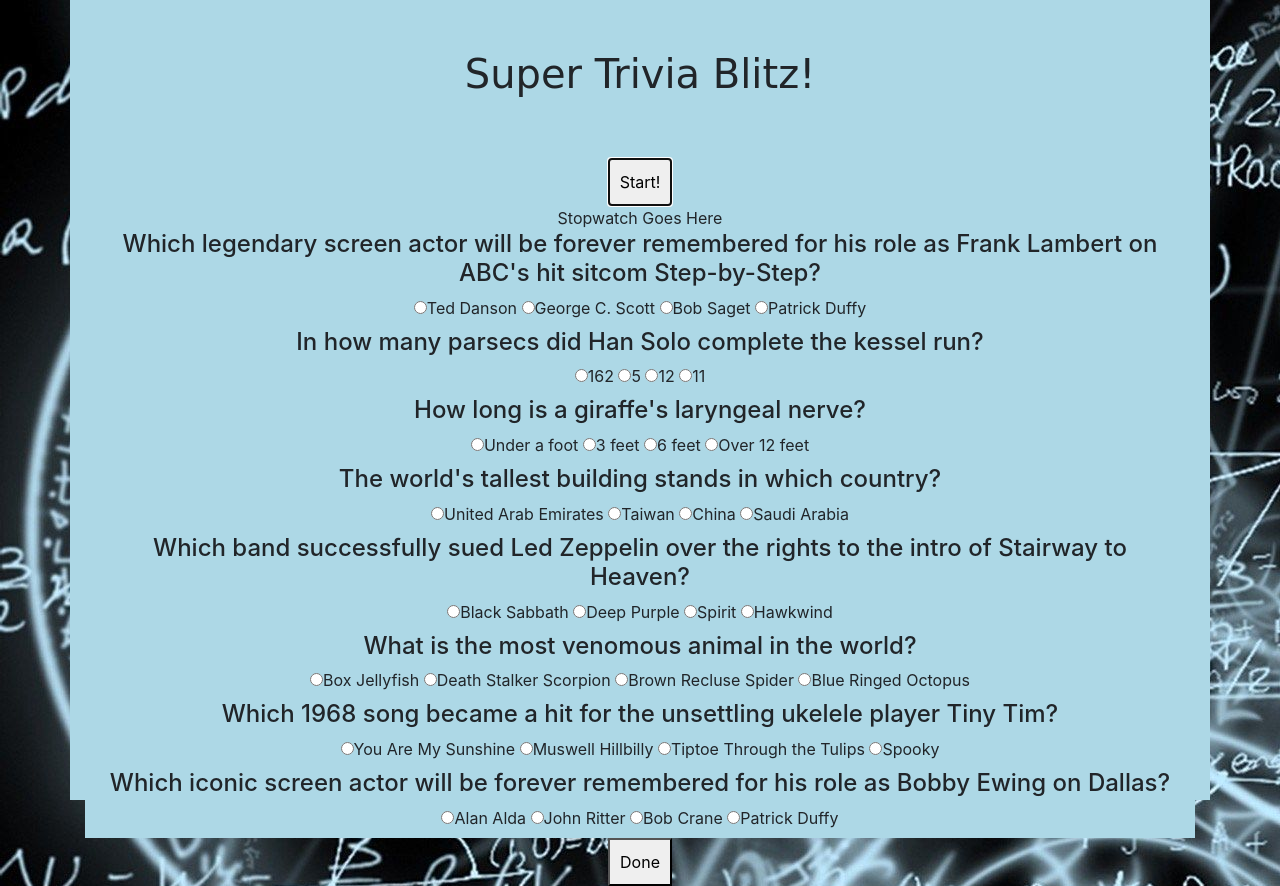
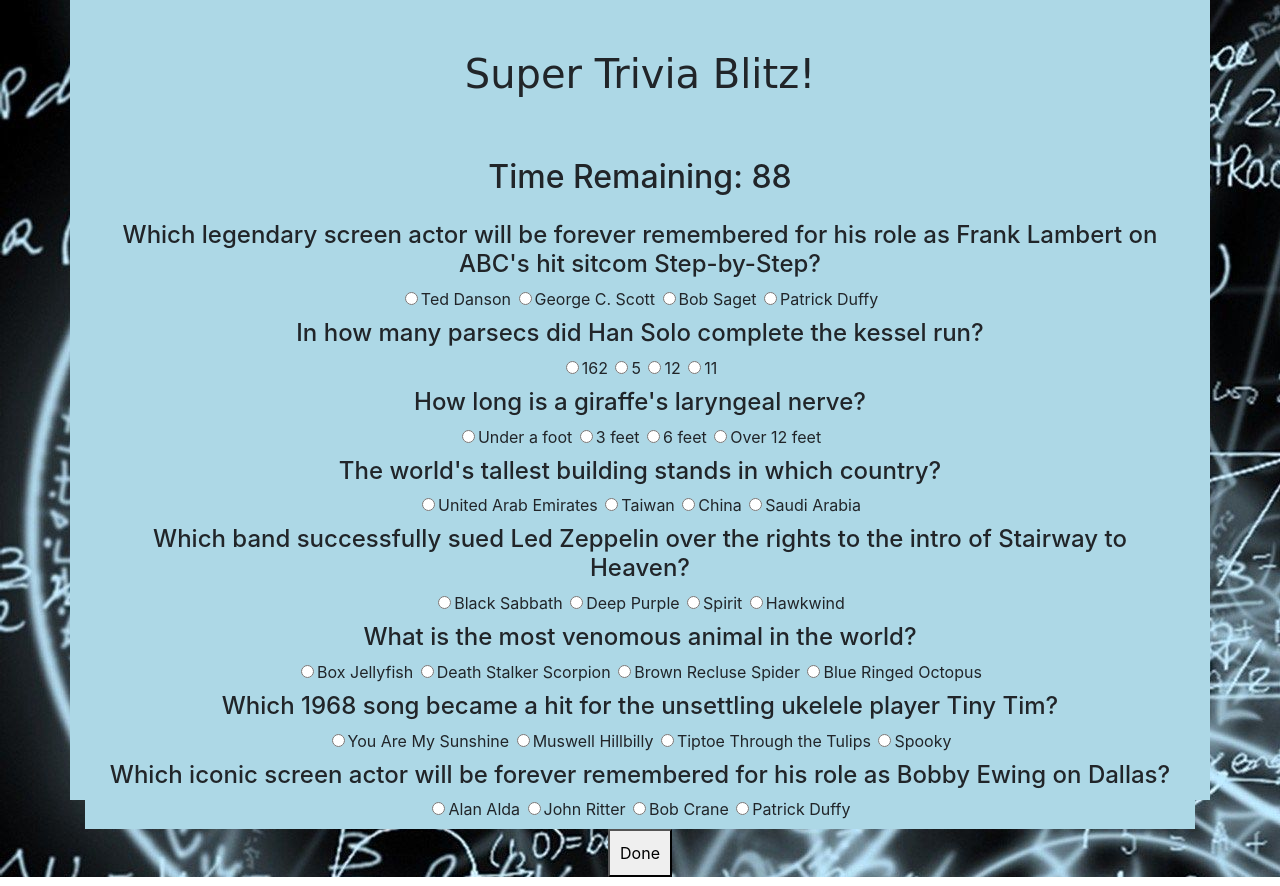
Before and after one commit to dumpstro/TriviaGame, a plain HTML site: page index.html in a window 1280 px wide. Both pictures are taken after a click on the button "Start!". Drawn offline with nearby package versions, Linux system fonts and the light colour scheme; a web font is replaced by a local one.

Commit message:
latest game build

```diff
--- a/assets/css/style.css
+++ b/assets/css/style.css
@@ -28,8 +28,12 @@ button {
 
 }
 
+.time-left {
+    margin-bottom: 25px;
+}
 
 
-.form-inline > * {
+
+.radio-inline > * {
     margin:5px 3px;
  }
--- a/assets/javascript/app.js
+++ b/assets/javascript/app.js
@@ -0,0 +1,58 @@
+var number = 90;
+var intervalId;
+var ans = 0;
+var wrongAns = 0;
+
+
+function run() {
+    clearInterval(intervalId);
+    intervalId = setInterval(decrement, 1000);
+}
+
+function stop() {
+    clearInterval(intervalId);
+}
+
+function decrement() {
+    number--;
+    $(".time-left").html("<h2>Time Remaining: " + number + "<h2>");
+    if (number === 0) {
+        stop();
+        //go to results div
+    }
+
+}
+
+function handleClick() {
+    for(var i = 1; i <= 8; i++) {
+        var radios = document.getElementsByName("btn" + i);
+        for(var x = 0; x < radios.length; x++) {
+            var radio = radios[x];
+            if(radio.value == "correct" && radio.checked) {
+            ans++;
+            } else if(radio.value == "incorrect" && radio.checked) {
+                wrongAns++;
+            }
+        }
+    }
+}
+
+$(document).ready( function() {
+    $(".quizContainer").hide();
+    $(".startBtn").click( function() {
+        $(".startBtn").hide();
+        $(".quizContainer").show();
+        run();
+    })
+});
+
+$(document).ready( function() {
+    $(".doneBtn").click( function() {
+        $(".time-left").stop()
+        $(".doneBtn").hide();
+        $(".quizContainer").hide();
+        $(".done").html("<h1>All Done!</h1>");
+        $(".answers").append("Correct Answers: ", ans);
+        $(".wrongAnswers").append("Incorrect Answers: ", wrongAns);
+    });
+});
--- a/index.html
+++ b/index.html
@@ -2,9 +2,10 @@
 <html lang="en">
 <head>
     <meta charset="UTF-8">
-    <meta name="viewport" content="width=device-width, initial-scale=1.0">
+    <meta id="viewport" content="width=device-width, initial-scale=1.0">
     <meta http-equiv="X-UA-Compatible" content="ie=edge">
     <script type="text/javascript" src="https://cdnjs.cloudflare.com/ajax/libs/jquery/3.2.1/jquery.min.js"></script>
+    <script src="assets/javascript/app.js"></script>
     <link rel="stylesheet" href="assets/css/style.css">
     <link rel="stylesheet" href="https://stackpath.bootstrapcdn.com/bootstrap/4.3.1/css/bootstrap.min.css" integrity="sha384-ggOyR0iXCbMQv3Xipma34MD+dH/1fQ784/j6cY/iJTQUOhcWr7x9JvoRxT2MZw1T" crossorigin="anonymous">
     <link href="https://fonts.googleapis.com/css?family=Vast+Shadow" rel="stylesheet">
@@ -19,24 +20,22 @@
             <button type="button">Start!</button>
         </div>
         <div class="quizContainer">
-            <div class="stopwatch">
-                <div>Stopwatch Goes Here</div>
-            </div>
+            <div class="time-left"></div>
             <div class="container" id="question1">
                 <h4>Which legendary screen actor will be forever remembered for his role as Frank Lambert on ABC's hit sitcom
                 Step-by-Step?</h4>
                 <form>
                     <label class="radio-inline">
-                        <input type="radio" name="q1opt1">Ted Danson
+                        <input type="radio" id="q1opt1" name="btn1" value="incorrect">Ted Danson
                     </label>
                     <label class="radio-inline">
-                        <input type="radio" name="q1opt2">George C. Scott
+                        <input type="radio" id="q1opt2" name="btn1" value="incorrect">George C. Scott
                     </label>
                     <label class="radio-inline">
-                        <input type="radio" name="q1opt3">Bob Saget
+                        <input type="radio" id="q1opt3" name="btn1" value="incorrect">Bob Saget
                     </label>
                     <label class="radio-inline">
-                        <input type="radio" name="q1opt4">Patrick Duffy
+                        <input type="radio" id="q1opt4" name="btn1" value="correct">Patrick Duffy
                     </label>
                 </form>
             </div>
@@ -44,16 +43,16 @@
                 <h4>In how many parsecs did Han Solo complete the kessel run?</h4>
                 <form>
                     <label class="radio-inline">
-                        <input type="radio" name="q2opt1">162
+                        <input type="radio" id="q2opt1" name="btn2" value="incorrect">162
                     </label>
                     <label class="radio-inline">
-                        <input type="radio" name="q2opt2">5
+                        <input type="radio" id="q2opt2" name="btn2" value="incorrect">5
                     </label>
                     <label class="radio-inline">
-                        <input type="radio" name="q2opt3">12
+                        <input type="radio" id="q2opt3" name="btn2" value="correct">12
                     </label>
                     <label class="radio-inline">
-                        <input type="radio" name="q2opt4">11
+                        <input type="radio" id="q2opt4" name="btn2" value="incorrect">11
                     </label>
                 </form>
             </div>
@@ -61,16 +60,16 @@
                 <h4>How long is a giraffe's laryngeal nerve?</h4>
                 <form>
                     <label class="radio-inline">
-                        <input type="radio" name="q3opt1">Under a foot
+                        <input type="radio" id="q3opt1" name="btn3" value="incorrect">Under a foot
                     </label>
                     <label class="radio-inline">
-                        <input type="radio" name="q3opt2">3 feet
+                        <input type="radio" id="q3opt2" name="btn3" value="incorrect">3 feet
                     </label>
                     <label class="radio-inline">
-                        <input type="radio" name="q3opt3">6 feet
+                        <input type="radio" id="q3opt3" name="btn3" value="incorrect"  >6 feet
                     </label>
                     <label class="radio-inline">
-                        <input type="radio" name="q3opt4">Over 12 feet
+                        <input type="radio" id="q3opt4" name="btn3" value="correct">Over 12 feet
                     </label>
                 </form>
             </div>
@@ -78,16 +77,16 @@
                 <h4>The world's tallest building stands in which country?</h4>
                 <form>
                     <label class="radio-inline">
-                        <input type="radio" name="q4opt1">United Arab Emirates
+                        <input type="radio" id="q4opt1" name="btn4" value="correct">United Arab Emirates
                     </label>
                     <label class="radio-inline">
-                        <input type="radio" name="q4opt2">Taiwan
+                        <input type="radio" id="q4opt2" name="btn4" value="incorrect">Taiwan
                     </label>
                     <label class="radio-inline">
-                        <input type="radio" name="q4opt3">China
+                        <input type="radio" id="q4opt3" name="btn4" value="incorrect">China
                     </label>
                     <label class="radio-inline">
-                        <input type="radio" name="q4opt4">Saudi Arabia
+                        <input type="radio" id="q4opt4" name="btn4" value="incorrect">Saudi Arabia
                     </label>
                 </form>
             </div>
@@ -95,16 +94,16 @@
                 <h4>Which band successfully sued Led Zeppelin over the rights to the intro of Stairway to Heaven?</h4>
                 <form>
                     <label class="radio-inline">
-                        <input type="radio" name="q5opt1">Black Sabbath
+                        <input type="radio" id="q5opt1" name="btn5" value="incorrect">Black Sabbath
                     </label>
                     <label class="radio-inline">
-                        <input type="radio" name="q5opt2">Deep Purple
+                        <input type="radio" id="q5opt2" name="btn5" value="incorrect">Deep Purple
                     </label>
                     <label class="radio-inline">
-                        <input type="radio" name="q5opt3">Spirit
+                        <input type="radio" id="q5opt3" name="btn5" value="correct">Spirit
                     </label>
                     <label class="radio-inline">
-                        <input type="radio" name="q5opt4">Hawkwind
+                        <input type="radio" id="q5opt4" name="btn5" value="incorrect">Hawkwind
                     </label>
                 </form>
             </div>
@@ -112,16 +111,16 @@
                 <h4>What is the most venomous animal in the world?</h4>
                 <form>
                     <label class="radio-inline">
-                        <input type="radio" name="q6opt1">Box Jellyfish
+                        <input type="radio" id="q6opt1" name="btn6" value="correct">Box Jellyfish
                     </label>
                     <label class="radio-inline">
-                        <input type="radio" name="q6opt2">Death Stalker Scorpion
+                        <input type="radio" id="q6opt2" name="btn6" value="incorrect">Death Stalker Scorpion
                     </label>
                     <label class="radio-inline">
-                        <input type="radio" name="q6opt3">Brown Recluse Spider
+                        <input type="radio" id="q6opt3" name="btn6" value="incorrect">Brown Recluse Spider
                     </label>
                     <label class="radio-inline">
-                        <input type="radio" name="q6opt4">Blue Ringed Octopus
+                        <input type="radio" id="q6opt4" name="btn6" value="incorrect">Blue Ringed Octopus
                     </label>
                 </form>
             </div>
@@ -129,40 +128,45 @@
                 <h4>Which 1968 song became a hit for the unsettling ukelele player Tiny Tim? </h4>
                 <form>
                     <label class="radio-inline">
-                        <input type="radio" name="q7opt1">You Are My Sunshine
+                        <input type="radio" id="q7opt1" name="btn7" value="incorrect">You Are My Sunshine
                     </label>
                     <label class="radio-inline">
-                        <input type="radio" name="q6opt2">Muswell Hillbilly
+                        <input type="radio" id="q7opt2" name="btn7" value="incorrect">Muswell Hillbilly
                     </label>
                     <label class="radio-inline">
-                        <input type="radio" name="q6opt3">Tiptoe Through the Tulips
+                        <input type="radio" id="q7opt3" name="btn7" value="correct">Tiptoe Through the Tulips
                     </label>
                     <label class="radio-inline">
-                        <input type="radio" name="q6opt4">Spooky
+                        <input type="radio" id="q7opt4" name="btn7" value="incorrect">Spooky
                     </label>
                 </form>
             </div>
-            <div class="container" id="question8">
+            <div class="container" id="question8" name="btn">
                 <h4>Which iconic screen actor will be forever remembered for his role as Bobby Ewing on Dallas?</h4>
                 <form>
                     <label class="radio-inline">
-                        <input type="radio" name="q7opt1">Alan Alda
+                        <input type="radio" id="q8opt1" name="btn8" value="incorrect">Alan Alda
                     </label>
                     <label class="radio-inline">
-                        <input type="radio" name="q6opt2">John Ritter
+                        <input type="radio" id="q8opt2" name="btn8" value="incorrect">John Ritter
                     </label>
                     <label class="radio-inline">
-                        <input type="radio" name="q6opt3">Bob Crane
+                        <input type="radio" id="q8opt3" name="btn8"value="incorrect">Bob Crane
                     </label>
                     <label class="radio-inline">
-                        <input type="radio" name="q6opt4">Patrick Duffy
+                        <input type="radio" id="q8opt4" name="btn8" value="correct">Patrick Duffy
                     </label>
                 </form>
             </div>
+            <div class="doneBtn">
+                    <button class="submit" onclick="return handleClick();" type="submit">Done</button>
+            </div>
         </div>
-        <div class="doneBtn">
-            <button type="button">Done</button>
-        </div>
+        <div class="done"></div>
+        <div class="answers"></div>
+        <div class="wrongAnswers"></div>
+
+
     </div>
 
 
```
Also changed, not shown: 1 other file.
